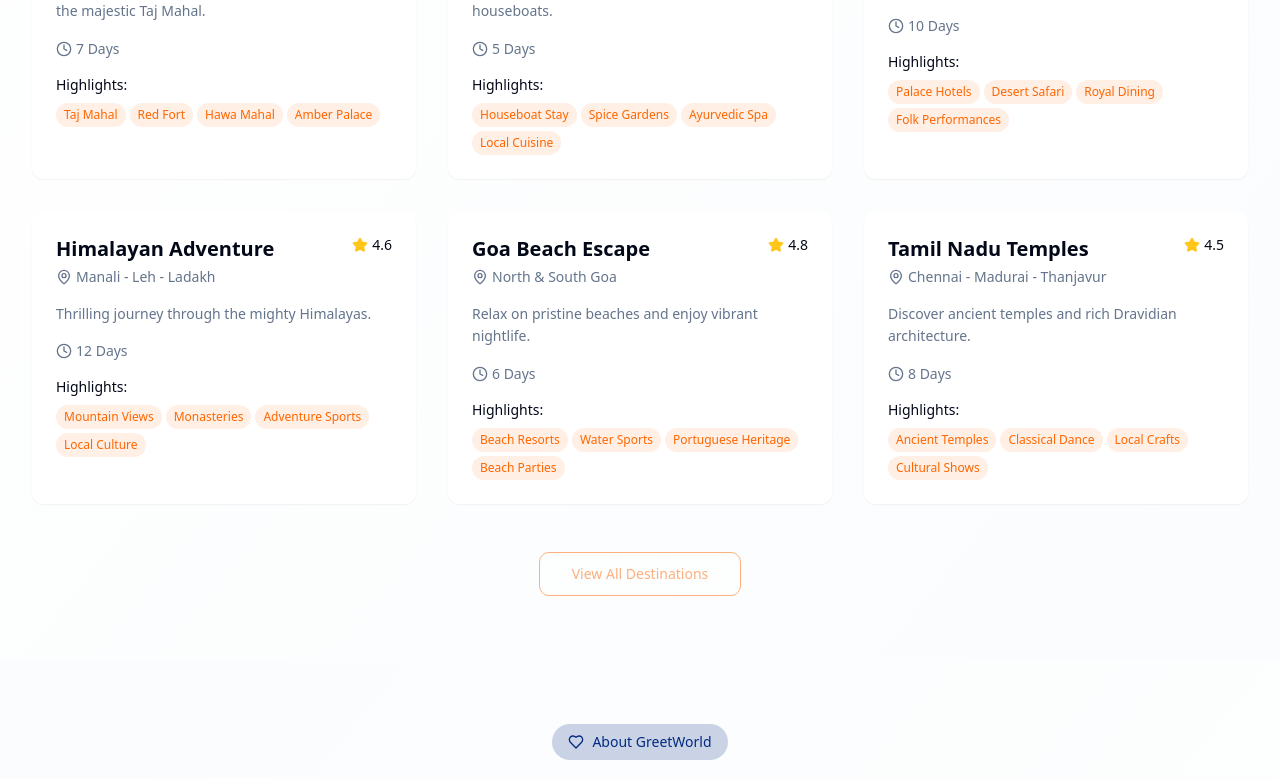
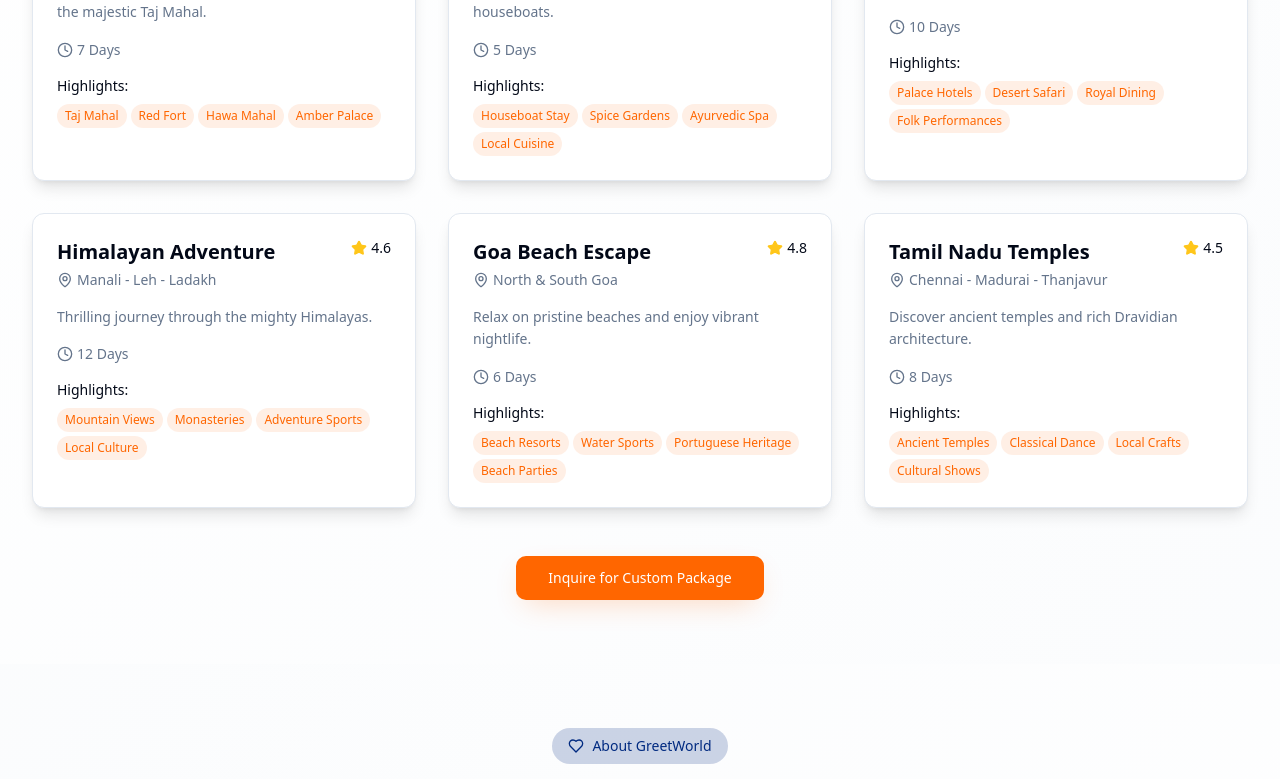
Before and after one commit to duhitadharma/greetworld-explore-india, a React (Vite) app: page / in a window 1280 px wide. Shown: the part 1759-2538 px from the top of the page. Built offline with nearby package versions, Linux system fonts and the light colour scheme.

Commit message:
Link destination cards to a custom package inquiry
Replace the unused View All Destinations button with a contact-form link, and keep the cards easier to see at rest.

Co-authored-by: Cursor <cursoragent@cursor.com>

```diff
--- a/src/components/Destinations.tsx
+++ b/src/components/Destinations.tsx
@@ -89,7 +89,7 @@ const Destinations = () => {
         {/* Destinations Grid */}
         <div className="grid grid-cols-1 md:grid-cols-2 lg:grid-cols-3 gap-8">
           {destinations.map((destination, index) => (
-            <Card key={index} className="overflow-hidden border-0 shadow-cool hover:shadow-elevated transition-all duration-300">
+            <Card key={index} className="overflow-hidden border border-border shadow-lg hover:shadow-xl hover:-translate-y-0.5 transition-all duration-300">
               <CardContent className="p-6">
                 <div className="flex justify-between items-start mb-4">
                   <div>
@@ -134,15 +134,13 @@ const Destinations = () => {
           ))}
         </div>
 
-        {/* View All Button */}
         <div className="text-center mt-12">
           <Button
-            variant="outline"
+            asChild
             size="lg"
-            disabled
-            className="px-8 py-4 border-primary text-primary"
+            className="px-8 py-4 bg-saffron hover:bg-saffron-light text-white shadow-warm"
           >
-            View All Destinations
+            <a href="#contact">Inquire for Custom Package</a>
           </Button>
         </div>
       </div>
```
